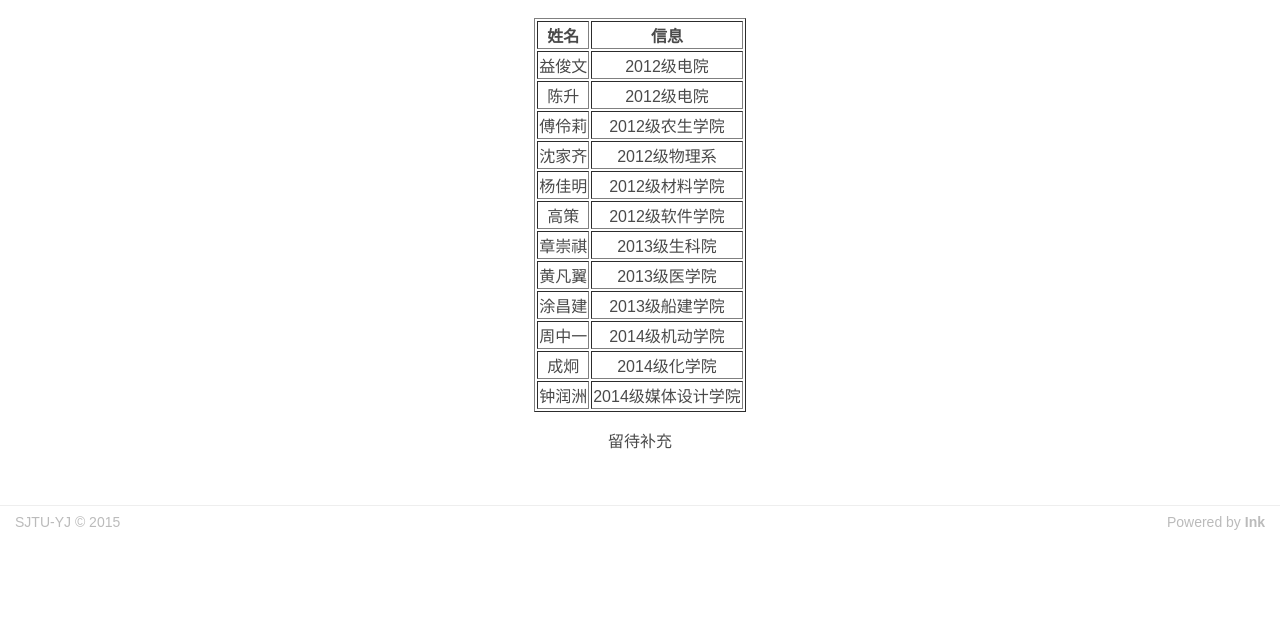
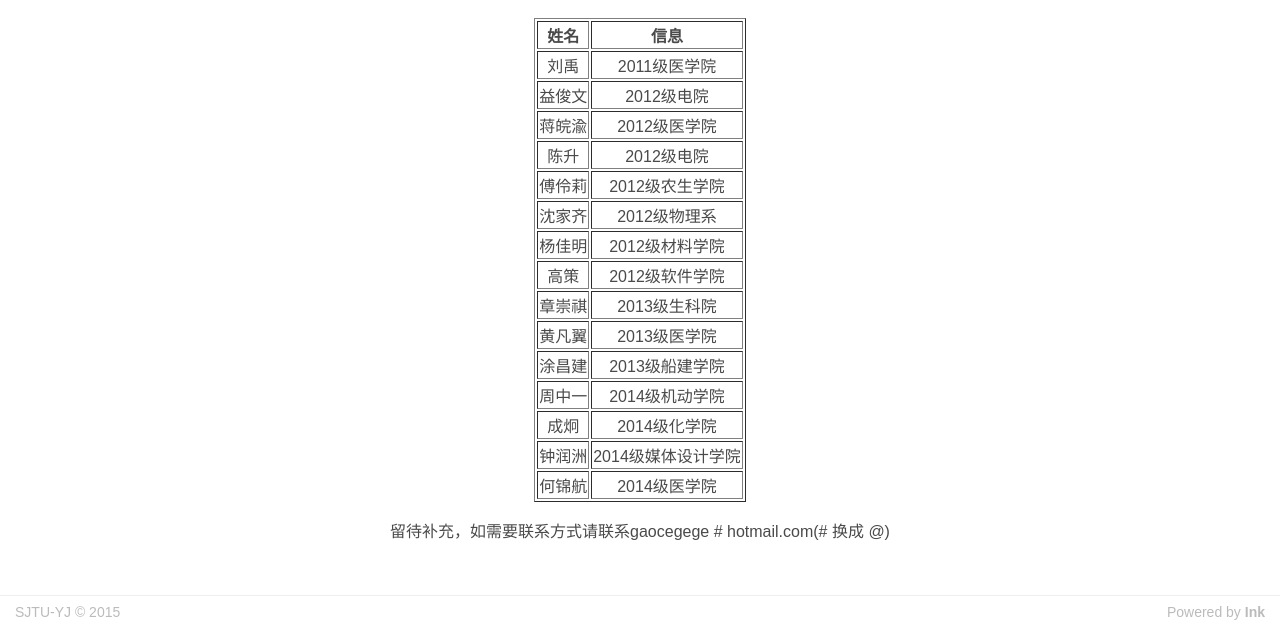
Before and after one commit to sjtu-yj/blog, a plain HTML site: page member.html in a window 1280 px wide. Shown: the part 382-1010 px from the top of the page. Before the commit the page ends 920 px from the top, so only its background shows below. Drawn offline with Linux system fonts and the light colour scheme.

Commit message:
update using publish.sh

```diff
--- a/member.html
+++ b/member.html
@@ -29,8 +29,18 @@
                     </tr>
 
                     <tr>
+                        <td>刘禹</td>
+                        <td>2011级医学院</td>
+                    </tr>
+
+                    <tr>
                         <td>益俊文</td>
                         <td>2012级电院</td>
+                    </tr>
+
+                    <tr>
+                        <td>蒋皖渝</td>
+                        <td>2012级医学院</td>
                     </tr>
 
                     <tr>
@@ -87,8 +97,13 @@
                         <td>钟润洲</td>
                         <td>2014级媒体设计学院</td>
                     </tr>
+
+                    <tr>
+                    	<td>何锦航</td>
+                    	<td>2014级医学院</td>
+                    </tr>
                 </table>
-                <p>留待补充</p>
+                <p>留待补充，如需要联系方式请联系gaocegege # hotmail.com(# 换成 @)</p>
             </div>
         </div>
     </div>
```
